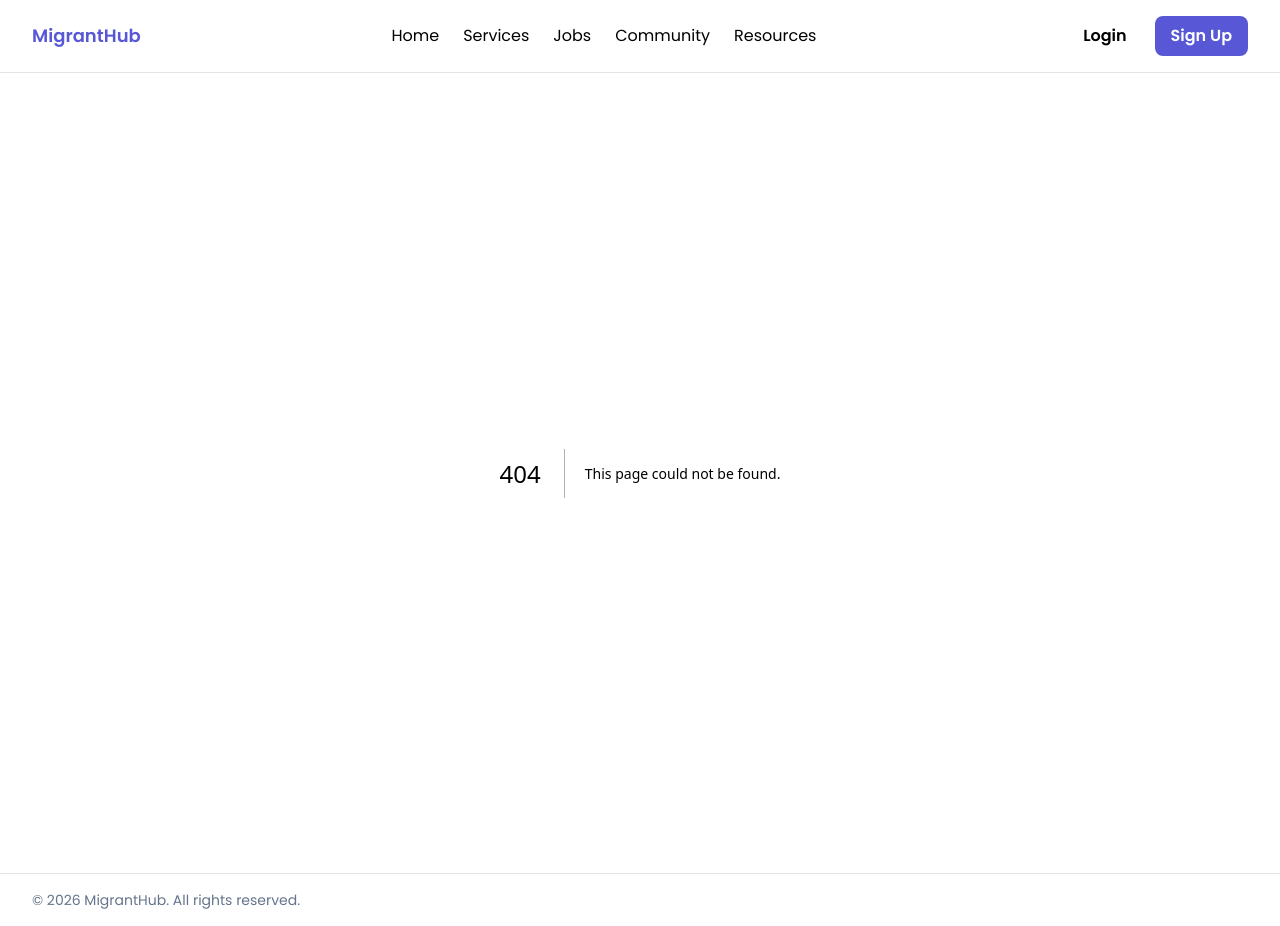
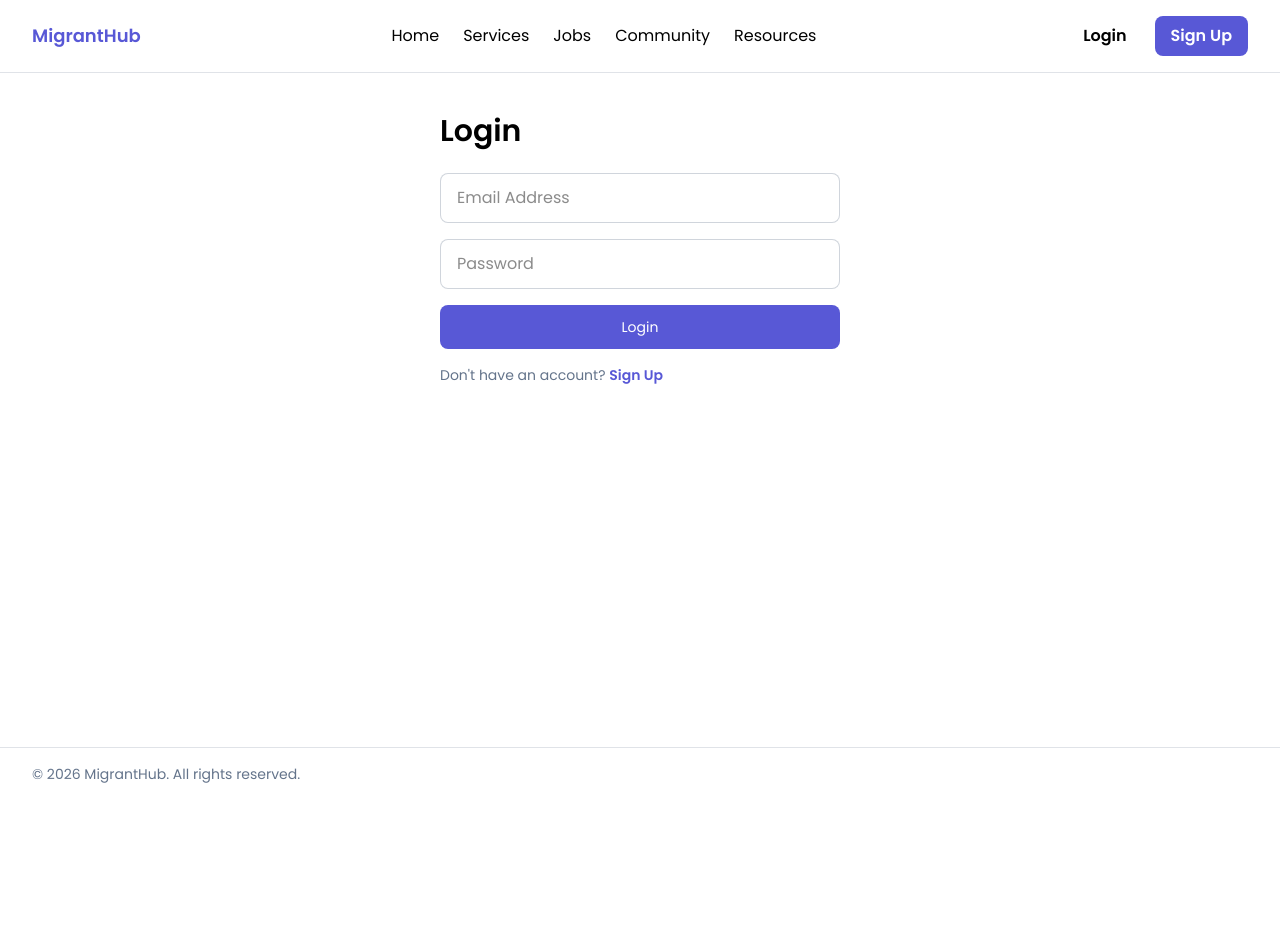
Before and after one commit to karJordan/migrant-support-platform, a Next.js app in the folder frontend/: page /login in a window 1280 px wide. Before the commit this address had no page. After the commit the page ends 800 px from the top, so only its background shows below. Built offline with nearby package versions, Linux system fonts and the light colour scheme.

Commit message:
MSP-21 build login page ui

```diff
--- /dev/null
+++ b/frontend/app/login/page.tsx
@@ -0,0 +1,81 @@
+"use client";
+
+import { useState } from "react";
+import { useRouter } from "next/navigation";
+import Link from "next/link";
+
+export default function LoginPage() {
+    const [email, setEmail] = useState("");
+    const [password, setPassword] = useState("");
+    const [error, setError] = useState<string | null>(null);
+    const [loading, setLoading] = useState(false);
+    const router = useRouter();
+
+
+async function handleSubmit(e: React.FormEvent) {
+    e.preventDefault();
+    setError("");
+    setLoading(true);
+
+    try {
+        const response = await fetch("http://localhost:4000/api/auth/login", {
+            method: "POST",
+            headers: {
+                "Content-Type": "application/json",
+            },
+            body: JSON.stringify({ email, password }),
+        });
+
+        if (!response.ok) {
+            throw new Error("Failed to log in");
+        }
+
+        // Redirect to the home page after successful login
+        router.push("/");
+    } catch (err) {
+        setError("Could not connect to server");
+    } finally {
+        setLoading(false);
+    }
+}
+
+return (
+    <div className="w-full max-w-md mx-auto px-6 py-10">
+        <h1 className="text-3xl font-semibold text-black mb-6">Login</h1>
+        <form onSubmit={handleSubmit} className="flex flex-col gap-4">
+            <input
+                type="email"
+                name="email"
+                placeholder="Email Address"
+                value={email}
+                onChange={(e) => setEmail(e.target.value)}
+                required
+                className="border border-neutral/30 rounded-lg px-4 py-3 bg-white outline-none"
+            />
+            <input
+                type="password"
+                name="password"
+                placeholder="Password"
+                value={password}
+                onChange={(e) => setPassword(e.target.value)}
+                required
+                className="border border-neutral/30 rounded-lg px-4 py-3 bg-white outline-none"
+            />
+            {error && <p className="text-red-500 text-sm">{error}</p>}
+            <button
+                type="submit"
+                disabled={loading}
+                className="bg-primary text-white px-6 py-3 rounded-lg hover:bg-primary/90 transition-colors whitespace-nowrap text-sm"
+            >
+                {loading ? "Logging in..." : "Login"}
+            </button>
+        </form>
+        <p className="mt-4 text-sm text-neutral">
+            Don't have an account?{" "}
+            <Link href="/signup" className="text-primary font-semibold">
+                Sign Up
+            </Link>
+        </p>
+    </div>
+    );
+}
```
